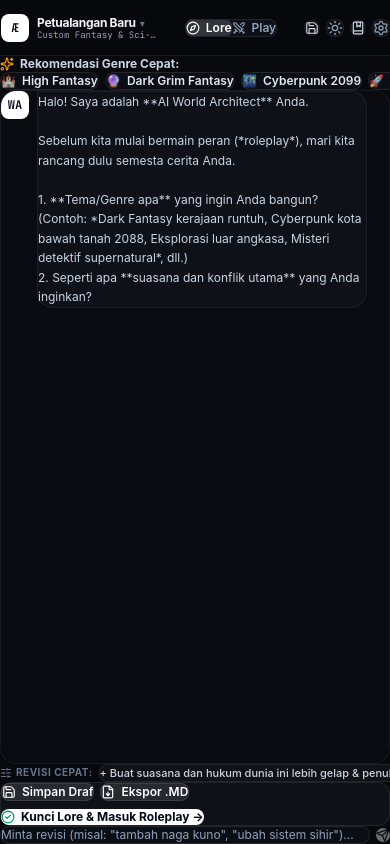
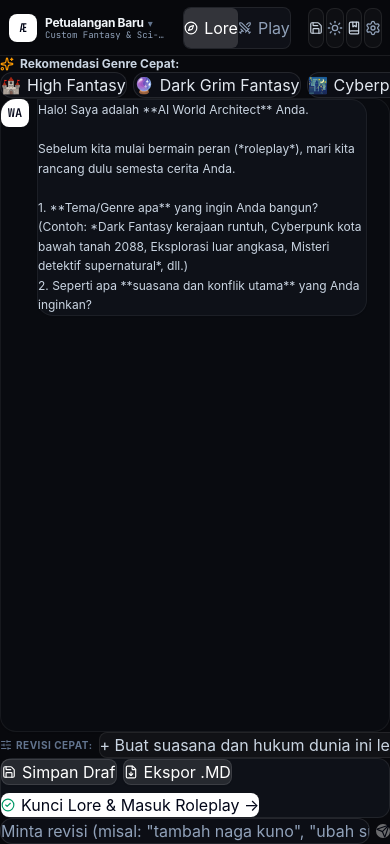
Before and after one commit to Ilhamprma/Iam.WebRoleplay, a React (Vite) app: page / in a window 390 px wide. Built offline with nearby package versions, Linux system fonts and the light colour scheme.

Commit message:
feat: redesign workspace for responsive mobile use

```diff
--- a/src/index.css
+++ b/src/index.css
@@ -19,6 +19,94 @@ html {
   -webkit-font-smoothing: antialiased;
   -moz-osx-font-smoothing: grayscale;
   text-rendering: optimizeLegibility;
+  background: #08090d;
+}
+
+body {
+  min-width: 320px;
+  min-height: 100dvh;
+  overflow-x: hidden;
+}
+
+button,
+input,
+textarea,
+select {
+  font: inherit;
+}
+
+button,
+a,
+input,
+textarea,
+select {
+  -webkit-tap-highlight-color: transparent;
+}
+
+button:focus-visible,
+a:focus-visible,
+input:focus-visible,
+textarea:focus-visible,
+select:focus-visible {
+  outline: 2px solid #94a3b8;
+  outline-offset: 2px;
+}
+
+@media (max-width: 639px) {
+  header.sticky {
+    padding-inline: 8px;
+  }
+
+  header.sticky > div:nth-child(2) {
+    max-width: 42vw;
+    overflow-x: auto;
+    scrollbar-width: none;
+  }
+
+  header.sticky > div:nth-child(2)::-webkit-scrollbar {
+    display: none;
+  }
+
+  header.sticky > div:last-child {
+    gap: 2px;
+  }
+
+  header.sticky button {
+    min-height: 40px;
+  }
+
+  [class*="fixed inset-0"] {
+    align-items: flex-end;
+    padding: 8px;
+  }
+
+  [class*="fixed inset-0"] > div {
+    max-height: calc(100dvh - 16px);
+    border-radius: 18px 18px 12px 12px;
+    padding: 16px;
+  }
+
+  [class*="fixed inset-0"] form > div:last-child,
+  [class*="fixed inset-0"] form > div:last-child > div {
+    flex-wrap: wrap;
+  }
+
+  [class*="fixed inset-0"] input,
+  [class*="fixed inset-0"] textarea,
+  [class*="fixed inset-0"] select {
+    min-height: 44px;
+  }
+}
+
+@media (prefers-reduced-motion: reduce) {
+  *,
+  *::before,
+  *::after {
+    scroll-behavior: auto !important;
+    transition-duration: 0.01ms !important;
+    animation-duration: 0.01ms !important;
+    animation-iteration-count: 1 !important;
+  }
 }
 
 /* Dark Mode Defaults */
```
Also changed, not shown: 1 other file (tests, documents, lock files or other folders).
